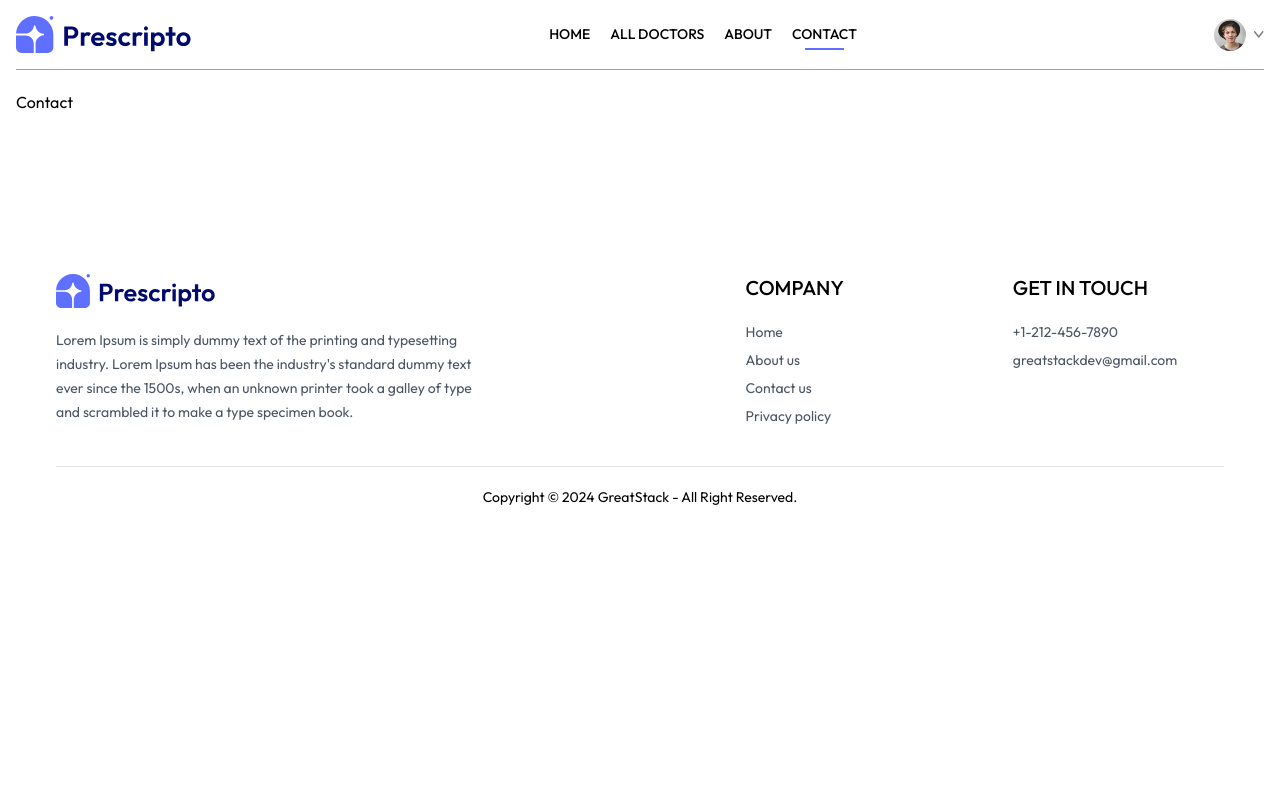
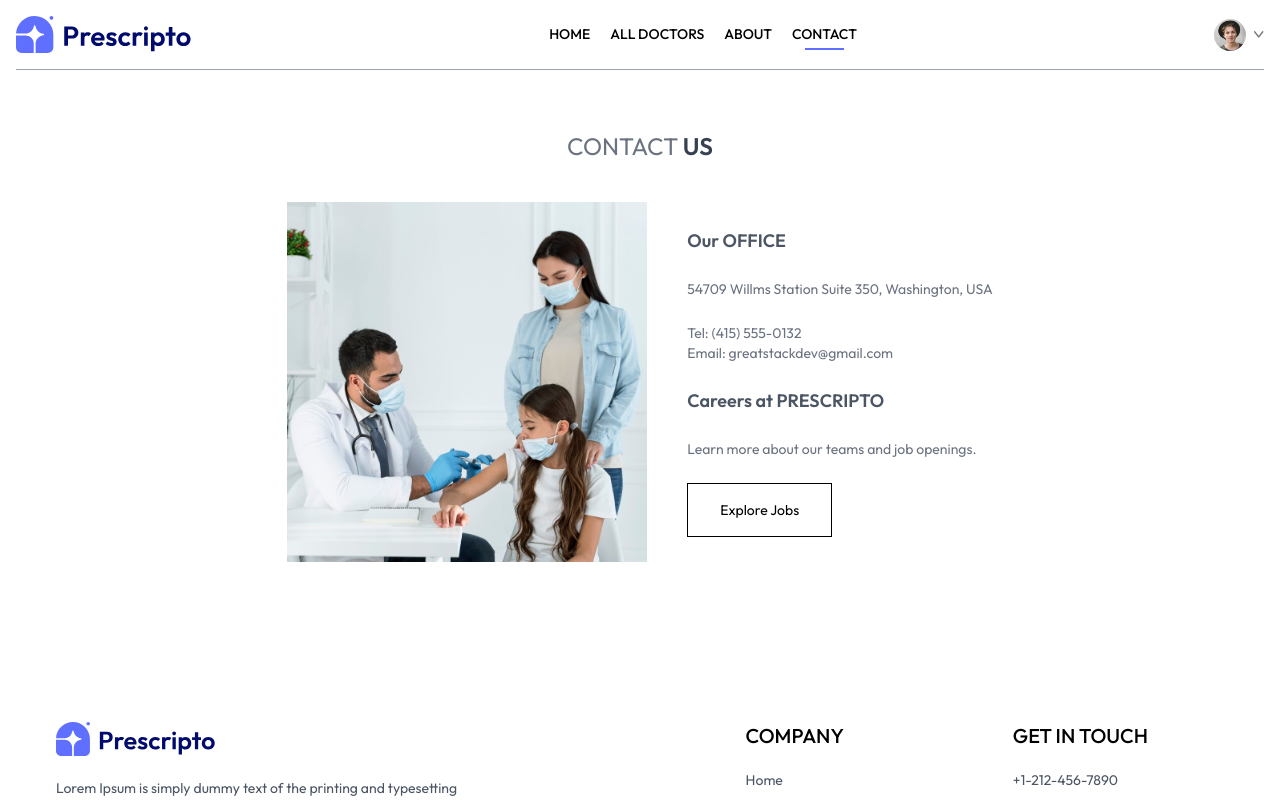
Before and after one commit to Sudarshan0306/Prescripto, a React (Vite) app in the folder frontend/: page /contact in a window 1280 px wide. Shown: the top 800 px of the page. Built offline with nearby package versions, Linux system fonts and the light colour scheme.

Commit message:
complete contact page

```diff
--- a/frontend/src/pages/Contact.jsx
+++ b/frontend/src/pages/Contact.jsx
@@ -1,9 +1,39 @@
-import React from 'react'
+import React from "react";
+import { assets } from "../assets/assets_frontend/assets";
 
 const Contact = () => {
   return (
-    <div>Contact</div>
-  )
-}
+    <div>
+      <div className="text-center text-2xl pt-10 text-gray-500">
+        <p>
+          CONTACT <span className="text-gray-700 font-semibold">US</span>
+        </p>
+      </div>
+      <div className="my-10 flex flex-col justify-center md:flex-row gap-10 mb-28 text-sm">
+        <img
+          className="w-full md:max-w-[360px]"
+          src={assets.contact_image}
+          alt=""
+        />
+        <div className="flex flex-col justify-center items-start gap-6">
+          <p className="text-gray-600 font-semibold text-lg">Our OFFICE</p>
+          <p className="text-gray-500">
+            54709 Willms Station Suite 350, Washington, USA
+          </p>
+          <p className="text-gray-500">
+            Tel: (415) 555-0132 <br /> Email: greatstackdev@gmail.com
+          </p>
+          <p className="text-gray-600 font-semibold text-lg">
+            Careers at PRESCRIPTO
+          </p>
+          <p className="text-gray-500">
+            Learn more about our teams and job openings.
+          </p>
+          <button className="border border-black px-8 py-4 text-sm hover:bg-black hover:text-white transition-all duration-300">Explore Jobs</button>
+        </div>
+      </div>
+    </div>
+  );
+};
 
-export default Contact
+export default Contact;
```
